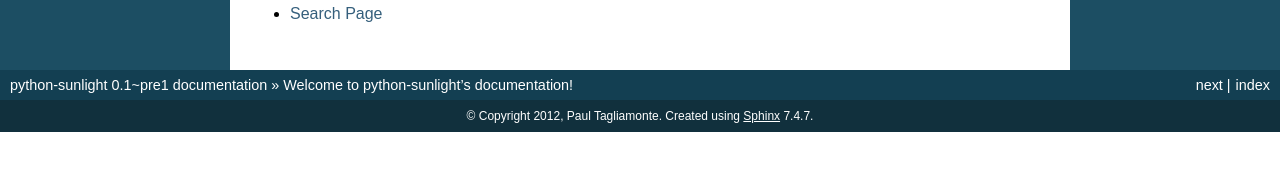
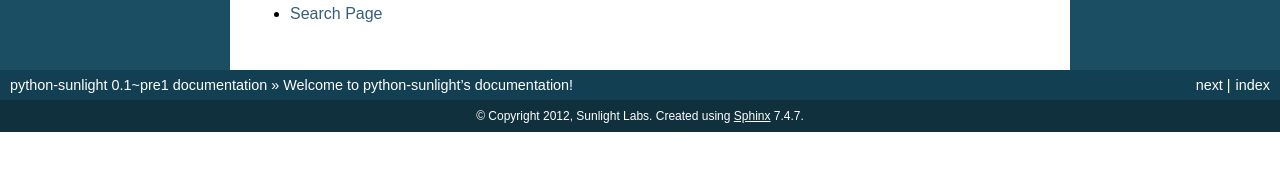
Before and after one commit to sunlightlabs/python-sunlight, a Sphinx documentation site: the page built from docs/source/index.rst, in a window 1280 px wide. Shown: the part 552-723 px from the top of the page. Built offline with Sphinx 7.4.7, drawn with Linux system fonts in a browser that asks for light colours; formulas are drawn with MathJax 3; the version number is read from the project's files by our own code.

```diff
--- a/docs/source/conf.py
+++ b/docs/source/conf.py
@@ -34,7 +34,7 @@ master_doc = 'index'
 
 # General information about the project.
 project = u'python-sunlight'
-copyright = u'2012, Paul Tagliamonte'
+copyright = u'2012, Sunlight Labs'
 
 # The version info for the project you're documenting, acts as replacement for
 # |version| and |release|, also used in various other places throughout the
@@ -171,8 +171,6 @@ htmlhelp_basename = 'python-sunlightdoc'
 # Grouping the document tree into LaTeX files. List of tuples
 # (source start file, target name, title, author, documentclass [howto/manual]).
 latex_documents = [
-  ('index', 'python-sunlight.tex', u'python-sunlight Documentation',
-   u'Paul Tagliamonte', 'manual'),
 ]
 
 # The name of an image file (relative to this directory) to place at the top of
@@ -204,8 +202,6 @@ latex_documents = [
 # One entry per manual page. List of tuples
 # (source start file, name, description, authors, manual section).
 man_pages = [
-    ('index', 'python-sunlight', u'python-sunlight Documentation',
-     [u'Paul Tagliamonte'], 1)
 ]
 
 
```
